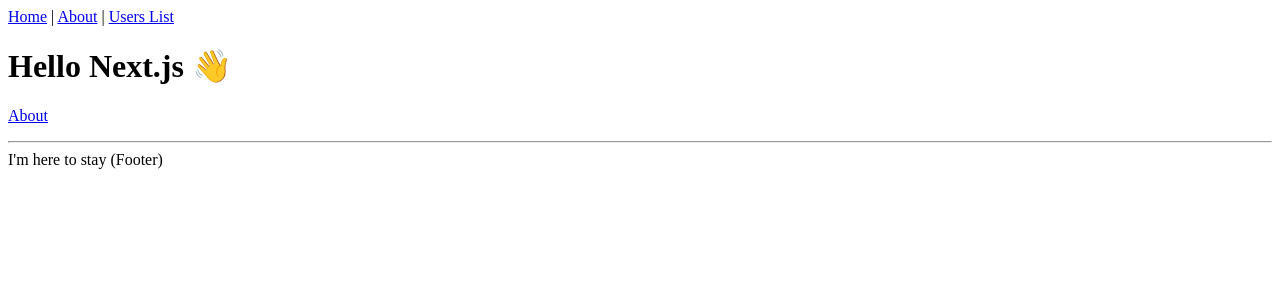
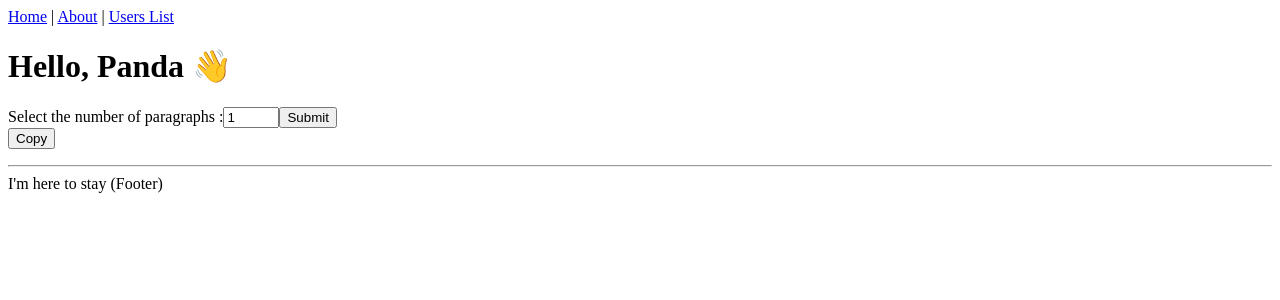
Before and after one commit to Hartecode/panda-ipsum, a Next.js app: page / in a window 1280 px wide. Shown: the top 300 px of the page. Built offline with nearby package versions, Linux system fonts and the light colour scheme; no server answers.

Commit message:
added to home page component

```diff
--- a/pages/index.tsx
+++ b/pages/index.tsx
@@ -1,17 +1,54 @@
-import * as React from 'react'
-import Link from 'next/link'
+import React, { useState } from 'react'
 import Layout from '../components/Layout'
 import { NextPage } from 'next'
+import fetch from 'isomorphic-unfetch'
+import IpsumSection from '../components/lpsumSection'
+import useSWR from 'swr'
+import IpsumUpdateForm from '../components/IpsumUpdateForm'
+
+interface IpsumResponse {
+  richIpsumArray: string[];
+}
+
+async function fetcher(url: string): Promise<Response> {
+  const r = await fetch(url)
+  return await r.json()
+}
 
 const IndexPage: NextPage = () => {
+  const [count, setCount] = useState(1);
+  const [ipsumArr, setIpsumArr] = useState();
+
+  const { data, error } = useSWR('/api/ipsum/1', fetcher);
+  let firstLoad: string[];
+  if (error) firstLoad = ['Sorry there was an issue']
+
+  firstLoad = (data as unknown as IpsumResponse)?.richIpsumArray || ['']
+
+
+  const updateIpsum = async (e:React.FormEvent<HTMLFormElement>) => {
+    e.preventDefault()
+    const json = await fetcher(`./api/ipsum/${count}`)
+    setIpsumArr((json as unknown as IpsumResponse)?.richIpsumArray)
+  }
+
+  const onCopy = () => {
+    console.log('copy')
+  }
+
   return (
-    <Layout title="Home | Next.js + TypeScript Example">
-      <h1>Hello Next.js 👋</h1>
-      <p>
-        <Link href="/about">
-          <a>About</a>
-        </Link>
-      </p>
+    <Layout title="Panda Ipsum">
+      <h1>Hello, Panda 👋</h1>
+      <IpsumUpdateForm
+        onSubmit={updateIpsum}
+        count={count}
+        onChange ={(e) => setCount(Number(e.target.value))}/>
+      <button onClick={onCopy}>
+        Copy
+      </button>
+      <IpsumSection
+        items={ipsumArr ? ipsumArr : firstLoad}>
+      </IpsumSection>
     </Layout>
   )
 }
```
